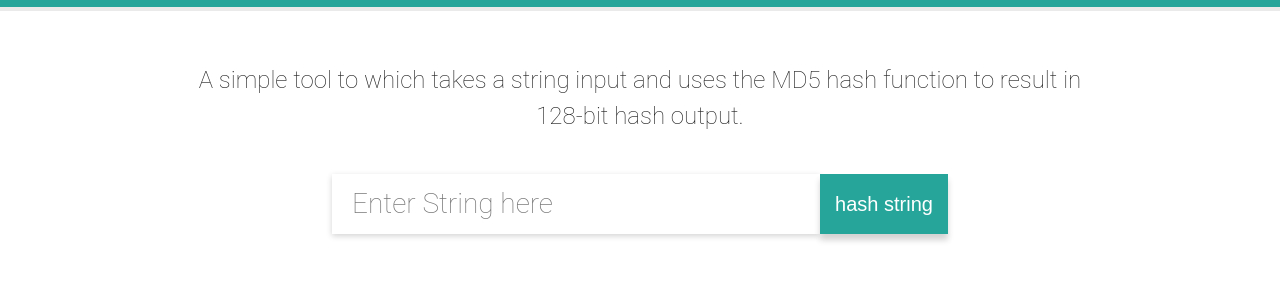
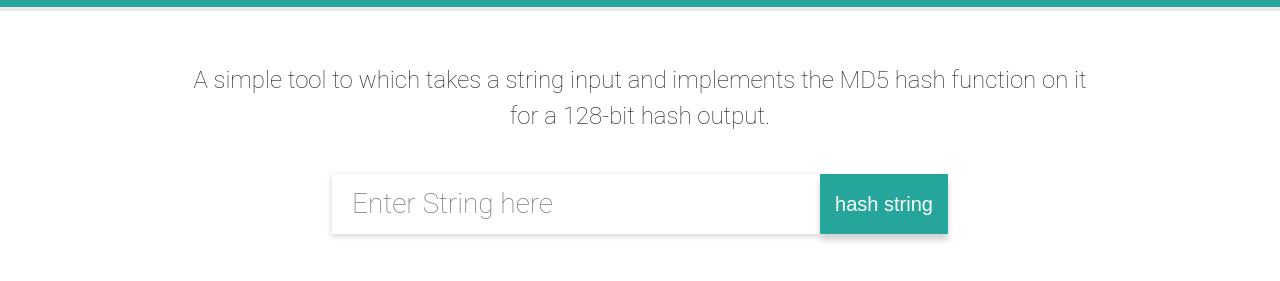
Before and after one commit to jxm2012/md5_implementation, a plain HTML site: page index.html in a window 1280 px wide. Shown: the part 73-354 px from the top of the page. Drawn offline with Linux system fonts and the light colour scheme.

Commit message:
Changed wording of prompt

```diff
--- a/index.html
+++ b/index.html
@@ -46,7 +46,7 @@ https://www.howtogeek.com/67241/htg-explains-what-are-md5-sha-1-hashes-and-how-d
           <div class="row center">
             <div class="">
             	<!-- writing the purpose of the MD5 hashing algorithm -->
-              <h5 class="light message-box">A simple tool to which takes a string input and uses the MD5 hash function to result in 128-bit hash output.</h5>
+              <h5 class="light message-box">A simple tool to which takes a string input and implements the MD5 hash function on it for a 128-bit hash output.</h5>
             </div>
           </div>
           <div name="stringform" class="input-section">
```
